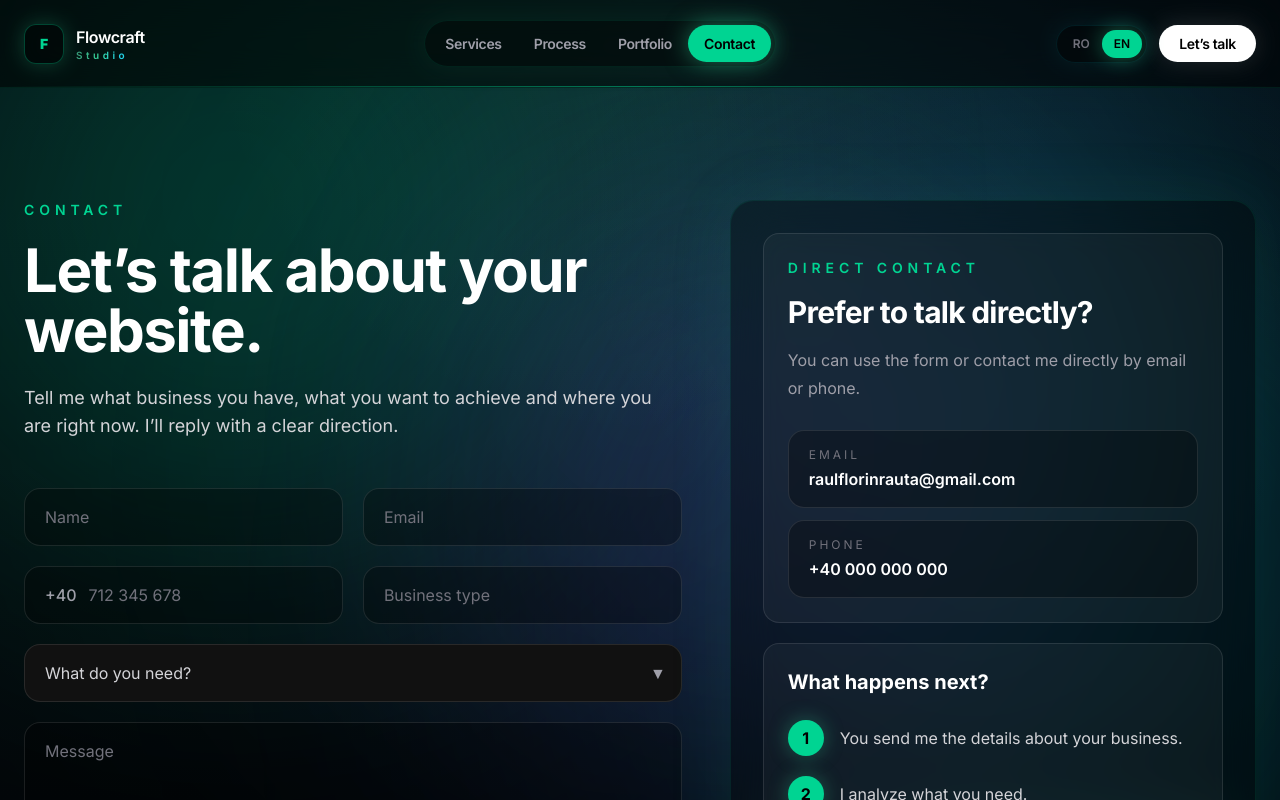
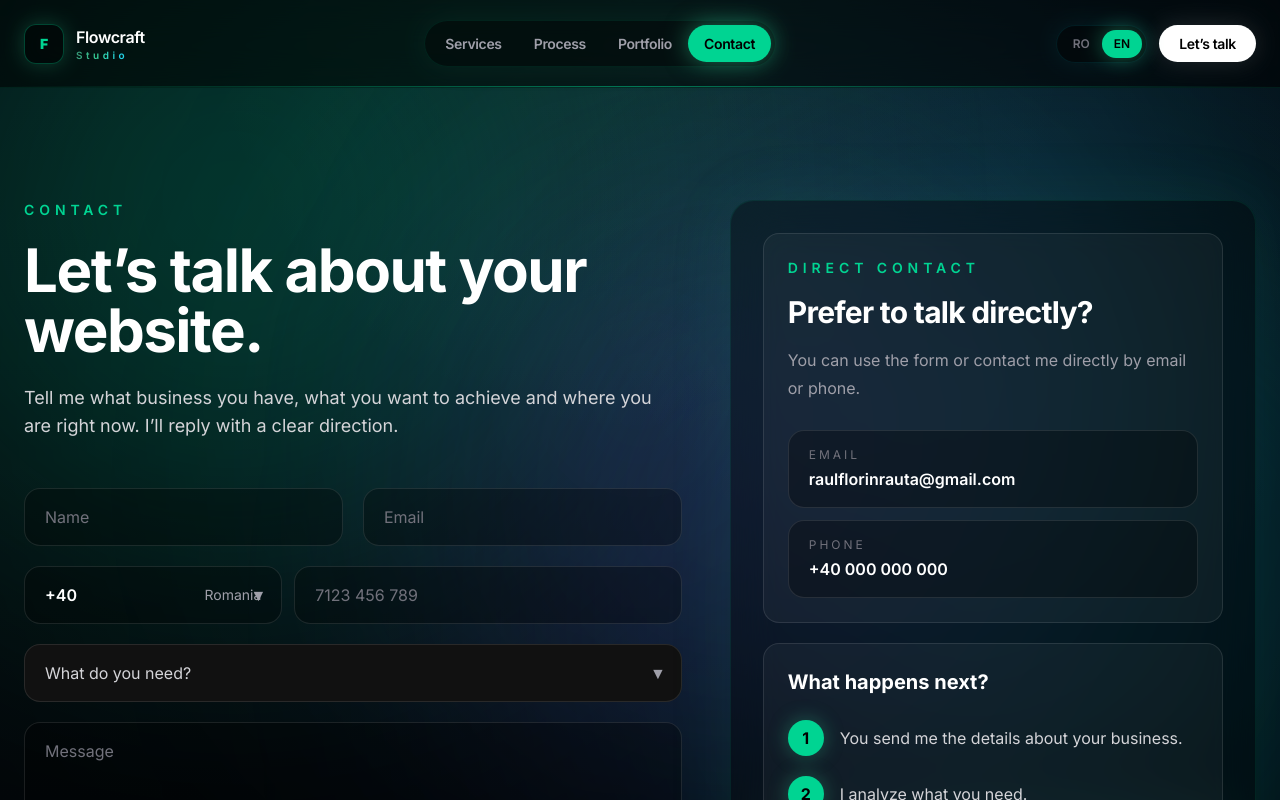
Before and after one commit to RaulRauta/my-business-site, a Next.js app: page /en/contact in a window 1280 px wide. Shown: the top 800 px of the page. Built offline with nearby package versions, Linux system fonts and the light colour scheme.

Commit message:
Rebrand to FlowCraft Studio

```diff
--- a/app/[lang]/contact/page.tsx
+++ b/app/[lang]/contact/page.tsx
@@ -6,6 +6,7 @@ import Navbar from "@/components/Navbar";
 import CustomSelect from "@/components/CustomSelect";
 import Footer from "@/components/Footer";
 import { useSearchParams } from "next/navigation";
+import CountryCodeSelect from "@/components/CountryCodeSelect";
 
 type Lang = "ro" | "en";
 
@@ -31,7 +32,8 @@ export default function ContactPage({
 
   const [service, setService] = useState(defaultService);
   const [serviceError, setServiceError] = useState("");
-  const [phoneDigits, setPhoneDigits] = useState("");
+  const [countryCode, setCountryCode] = useState("+40");
+  const [phoneNumber, setPhoneNumber] = useState("");
   const [phoneError, setPhoneError] = useState("");
   const [loading, setLoading] = useState(false);
   const [status, setStatus] = useState<"idle" | "success" | "error">("idle");
@@ -60,7 +62,7 @@ export default function ContactPage({
       loading: "Se trimite...",
       success: "Mesaj trimis cu succes. Îți voi răspunde cât de curând.",
       error: "A apărut o eroare. Încearcă din nou.",
-      phoneError: "Număr invalid. Folosește formatul +40 7xx xxx xxx.",
+      phoneError: "Număr invalid. Alege prefixul și introdu un număr valid.",
       serviceError: "Selectează ce ai nevoie.",
       sideTitle: "Ce se întâmplă după?",
       steps: [
@@ -83,7 +85,7 @@ export default function ContactPage({
       loading: "Sending...",
       success: "Message sent successfully. I’ll get back to you soon.",
       error: "Something went wrong. Please try again.",
-      phoneError: "Invalid number. Use the format +40 7xx xxx xxx.",
+      phoneError: "Invalid number. Choose the prefix and enter a valid number.",
       serviceError: "Please select what you need.",
       sideTitle: "What happens next?",
       steps: [
@@ -118,14 +120,6 @@ export default function ContactPage({
     selectedPackage === "custom"
       ? packageInfo[selectedPackage]
       : null;
-
-  const formattedPhone = phoneDigits
-    .replace(/\D/g, "")
-    .slice(0, 9)
-    .replace(/(\d{3})(?=\d)/g, "$1 ")
-    .trim();
-
-  const fullPhone = `+40 ${formattedPhone}`.trim();
 
   return (
     <>
@@ -209,22 +203,16 @@ export default function ContactPage({
                 const formData = new FormData(form);
                 const data = Object.fromEntries(formData.entries());
 
-                const digitsOnly = phoneDigits.replace(/\D/g, "");
-                const phoneRegex = /^\d{9}$/;
+                const digitsOnly = phoneNumber.replace(/\D/g, "");
 
-                if (!phoneRegex.test(digitsOnly)) {
+                if (digitsOnly.length < 6 || digitsOnly.length > 15) {
                   setPhoneError(t.phoneError);
                   setLoading(false);
                   return;
                 }
 
-                if (!selectedPackageInfo && !service) {
-                  setServiceError(t.serviceError);
-                  setLoading(false);
-                  return;
-                }
-
-                data.phone = `+40 ${formattedPhone}`;
+                data.phone = `${countryCode} ${phoneNumber}`;
+                data.countryCode = countryCode;
 
                 try {
                   const res = await fetch("/api/contact", {
@@ -239,7 +227,8 @@ export default function ContactPage({
                     setStatus("success");
                     form.reset();
                     setService("");
-                    setPhoneDigits("");
+                    setPhoneNumber("");
+                    setCountryCode("+40");
 
                     form.scrollIntoView({
                       behavior: "smooth",
@@ -279,52 +268,42 @@ export default function ContactPage({
                 />
               </div>
 
-              <div className="grid gap-5 md:grid-cols-2">
+              <div className="grid gap-3 sm:grid-cols-[0.8fr_1.2fr]">
+                <CountryCodeSelect
+                  lang={lang}
+                  value={countryCode}
+                  onChange={setCountryCode}
+                />
+
                 <div>
-                  <div
-                    className={`flex items-center rounded-2xl border bg-black/30 transition ${
-                      phoneError
-                        ? "border-red-400/60"
-                        : "border-white/10 focus-within:border-emerald-400/70 focus-within:shadow-[0_0_22px_rgba(52,211,153,0.18)]"
-                    }`}
-                  >
-                    <span className="select-none pl-5 font-medium text-zinc-400">
-                      +40
-                    </span>
-
                   <input
-                      name="phone"
+                    name="phoneNumber"
                     type="tel"
                     inputMode="numeric"
                     autoComplete="off"
-                      value={formattedPhone}
+                    value={phoneNumber}
                     onChange={(e) => {
-                        const digits = e.target.value
+                      const value = e.target.value
                         .replace(/\D/g, "")
-                          .slice(0, 9);
+                        .slice(0, 15)
+                        .replace(/(\d{3})(?=\d)/g, "$1 ")
+                        .trim();
 
-                        setPhoneDigits(digits);
+                      setPhoneNumber(value);
                       setPhoneError("");
                     }}
-                      placeholder="712 345 678"
-                      className="w-full bg-transparent px-3 py-4 outline-none placeholder:text-zinc-500"
+                    placeholder={lang === "ro" ? "712 345 678" : "7123 456 789"}
+                    className={`w-full rounded-2xl border bg-black/30 px-5 py-4 outline-none transition placeholder:text-zinc-500 ${
+                      phoneError
+                        ? "border-red-400/60"
+                        : "border-white/10 focus:border-emerald-400/70 focus:bg-black/40 focus:shadow-[0_0_22px_rgba(52,211,153,0.18)]"
+                    }`}
                   />
-                  </div>
-
-                  <input type="hidden" name="phoneFull" value={fullPhone} />
 
                   {phoneError && (
                     <p className="mt-2 text-sm text-red-400">{phoneError}</p>
                   )}
                 </div>
-
-                <input
-                  name="business"
-                  type="text"
-                  autoComplete="off"
-                  placeholder={t.business}
-                  className="rounded-2xl border border-white/10 bg-black/30 px-5 py-4 outline-none transition placeholder:text-zinc-500 focus:border-emerald-400/70 focus:bg-black/40 focus:shadow-[0_0_22px_rgba(52,211,153,0.18)]"
-                />
               </div>
 
               {!selectedPackageInfo && (
--- /dev/null
+++ b/components/CountryCodeSelect.tsx
@@ -0,0 +1,105 @@
+"use client";
+
+import { useEffect, useRef, useState } from "react";
+import { AnimatePresence, motion } from "framer-motion";
+
+type CountryCodeSelectProps = {
+  lang: "ro" | "en";
+  value: string;
+  onChange: (value: string) => void;
+};
+
+const countries = [
+  { code: "+40", ro: "România", en: "Romania" },
+  { code: "+44", ro: "Regatul Unit", en: "United Kingdom" },
+  { code: "+353", ro: "Irlanda", en: "Ireland" },
+  { code: "+49", ro: "Germania", en: "Germany" },
+  { code: "+39", ro: "Italia", en: "Italy" },
+  { code: "+34", ro: "Spania", en: "Spain" },
+  { code: "+33", ro: "Franța", en: "France" },
+  { code: "+31", ro: "Olanda", en: "Netherlands" },
+  { code: "+32", ro: "Belgia", en: "Belgium" },
+  { code: "+1", ro: "SUA / Canada", en: "USA / Canada" },
+];
+
+export default function CountryCodeSelect({
+  lang,
+  value,
+  onChange,
+}: CountryCodeSelectProps) {
+  const [open, setOpen] = useState(false);
+  const wrapperRef = useRef<HTMLDivElement | null>(null);
+
+  const selected =
+    countries.find((country) => country.code === value) || countries[0];
+
+  useEffect(() => {
+    function handleClickOutside(event: MouseEvent) {
+      if (
+        wrapperRef.current &&
+        !wrapperRef.current.contains(event.target as Node)
+      ) {
+        setOpen(false);
+      }
+    }
+
+    document.addEventListener("mousedown", handleClickOutside);
+    return () => document.removeEventListener("mousedown", handleClickOutside);
+  }, []);
+
+  return (
+    <div ref={wrapperRef} className="relative">
+      <button
+        type="button"
+        onClick={() => setOpen((prev) => !prev)}
+        className="flex w-full items-center justify-between rounded-2xl border border-white/10 bg-black/30 px-5 py-4 text-left outline-none transition hover:border-emerald-400/40 focus:border-emerald-400/70 focus:shadow-[0_0_22px_rgba(52,211,153,0.18)]"
+      >
+        <span className="font-semibold text-white">{selected.code}</span>
+        <span className="ml-3 truncate text-sm text-zinc-400">
+          {lang === "ro" ? selected.ro : selected.en}
+        </span>
+      </button>
+
+      <motion.div
+        animate={{ rotate: open ? 180 : 0 }}
+        transition={{ duration: 0.2 }}
+        className="pointer-events-none absolute right-4 top-1/2 -translate-y-1/2 text-zinc-400"
+      >
+        ▼
+      </motion.div>
+
+      <AnimatePresence>
+        {open && (
+          <motion.div
+            initial={{ opacity: 0, y: -10, scale: 0.98 }}
+            animate={{ opacity: 1, y: 0, scale: 1 }}
+            exit={{ opacity: 0, y: -8, scale: 0.98 }}
+            transition={{ duration: 0.22, ease: [0.22, 1, 0.36, 1] }}
+            className="absolute z-50 mt-2 max-h-72 w-full overflow-y-auto rounded-2xl border border-white/10 bg-[#111] shadow-2xl"
+          >
+            {countries.map((country) => (
+              <button
+                key={`${country.code}-${country.en}`}
+                type="button"
+                onClick={() => {
+                  onChange(country.code);
+                  setOpen(false);
+                }}
+                className={`flex w-full items-center justify-between px-5 py-3 text-left transition hover:bg-white/10 hover:text-white ${
+                  selected.code === country.code
+                    ? "bg-emerald-400/10 text-emerald-300"
+                    : "text-zinc-300"
+                }`}
+              >
+                <span className="font-semibold">{country.code}</span>
+                <span className="text-sm">
+                  {lang === "ro" ? country.ro : country.en}
+                </span>
+              </button>
+            ))}
+          </motion.div>
+        )}
+      </AnimatePresence>
+    </div>
+  );
+}
```
Lines whose indentation alone changed are shown as unchanged.
